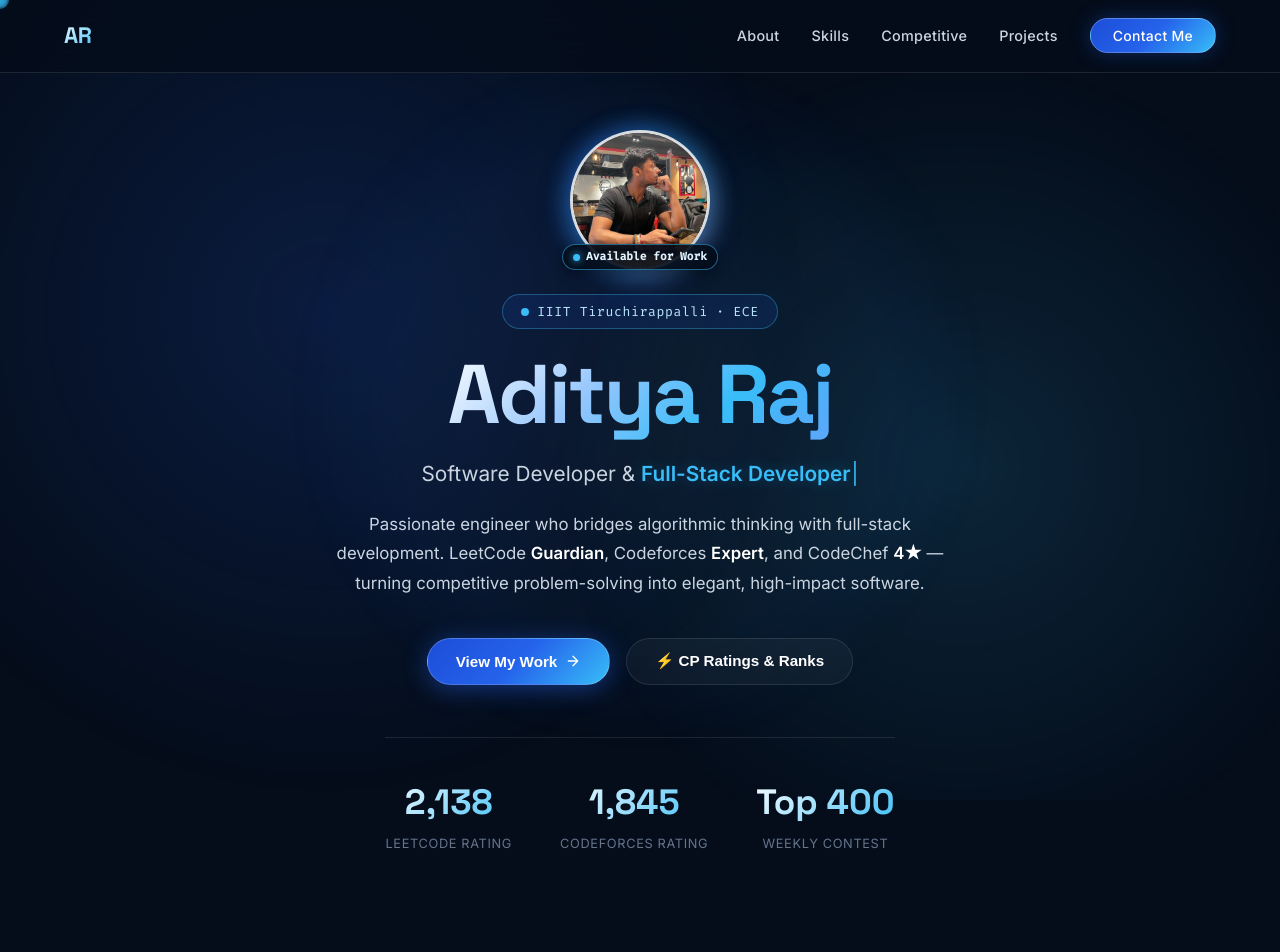
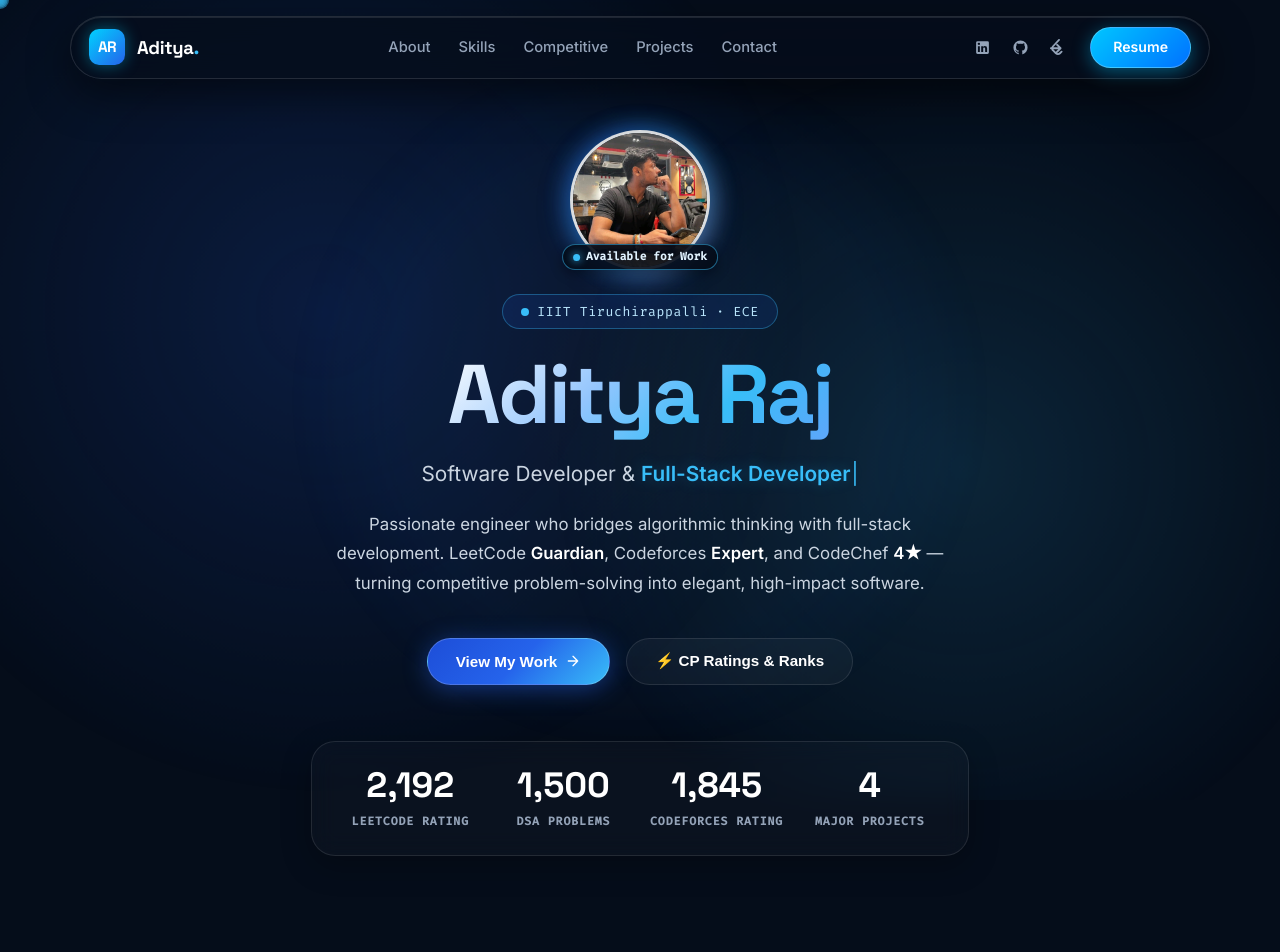
Before and after one commit to megatron144/portfolio_, a React (Vite) app: page / in a window 1280 px wide. Shown: the top 952 px of the page. Built offline with nearby package versions, Linux system fonts and the light colour scheme; no server answers.

Commit message:
fix: updated the navbar

```diff
--- a/src/components/Hero/Hero.jsx
+++ b/src/components/Hero/Hero.jsx
@@ -84,10 +84,11 @@ export default function Hero() {
             </button>
           </div>
 
-          <div className={styles.stats} role="list" aria-label="Key stats">
-            <StatItem target={2138} label="LeetCode Rating" />
-            <StatItem target={1845} label="Codeforces Rating" />
-            <StatItem target="Top 400" label="Weekly Contest" />
+          <div className={styles.statsCard} role="list" aria-label="Key stats">
+            <StatItem target="2192" label="LEETCODE RATING" />
+            <StatItem target="1500+" label="DSA PROBLEMS" />
+            <StatItem target="1845" label="CODEFORCES RATING" />
+            <StatItem target="4+" label="MAJOR PROJECTS" />
           </div>
         </div>
       </div>
--- a/src/components/Hero/Hero.module.css
+++ b/src/components/Hero/Hero.module.css
@@ -157,18 +157,27 @@
   margin-bottom: 0;
 }
 
-.stats {
-  display: flex;
-  gap: 48px;
-  justify-content: center;
-  margin-top: 52px;
-  padding-top: 36px;
-  border-top: 1px solid var(--border);
+.statsCard {
+  width: 100%;
+  max-width: 860px;
+  display: grid;
+  grid-template-columns: repeat(4, 1fr);
+  gap: 20px;
+  margin-top: 56px;
+  padding: 24px 32px;
+  background: rgba(255, 255, 255, 0.025);
+  border: 1px solid rgba(255, 255, 255, 0.1);
+  border-radius: var(--radius-lg);
+  backdrop-filter: blur(12px);
+  -webkit-backdrop-filter: blur(12px);
   animation: fadeInUp 0.8s 0.5s ease both;
-  flex-wrap: wrap;
+  box-shadow: 0 10px 30px rgba(0, 0, 0, 0.25);
 }
 
 .statItem {
+  display: flex;
+  flex-direction: column;
+  align-items: center;
   text-align: center;
 }
 
@@ -176,23 +185,30 @@
   font-family: var(--font-heading);
   font-size: 2.2rem;
   font-weight: 800;
-  background: linear-gradient(135deg, #ffffff 0%, #38bdf8 100%);
-  -webkit-background-clip: text;
-  -webkit-text-fill-color: transparent;
-  background-clip: text;
+  color: #ffffff;
+  line-height: 1.1;
   min-width: 80px;
 }
 
 .statLabel {
-  font-size: 0.8rem;
-  color: var(--text-muted);
-  margin-top: 4px;
-  letter-spacing: 0.05em;
+  font-size: 0.72rem;
+  font-weight: 600;
+  color: #94a3b8;
+  margin-top: 8px;
+  letter-spacing: 0.08em;
   text-transform: uppercase;
+  font-family: var(--font-mono);
+}
+
+@media (max-width: 768px) {
+  .statsCard {
+    grid-template-columns: repeat(2, 1fr);
+    gap: 24px;
+    padding: 20px;
+  }
 }
 
 @media (max-width: 640px) {
-  .hero { padding: 100px 0 60px; }
-  .stats { gap: 24px; }
+  .hero { padding: 120px 0 60px; }
   .avatarWrapper { width: 120px; height: 120px; }
 }
--- a/src/components/Navbar/Navbar.jsx
+++ b/src/components/Navbar/Navbar.jsx
@@ -1,11 +1,12 @@
 import { useState, useEffect } from 'react';
 import styles from './Navbar.module.css';
 
-const links = [
+const navLinks = [
   { href: '#about', label: 'About' },
   { href: '#skills', label: 'Skills' },
   { href: '#competitive', label: 'Competitive' },
   { href: '#projects', label: 'Projects' },
+  { href: '#contact', label: 'Contact' },
 ];
 
 export default function Navbar() {
@@ -13,7 +14,7 @@ export default function Navbar() {
   const [menuOpen, setMenuOpen] = useState(false);
 
   useEffect(() => {
-    const onScroll = () => setScrolled(window.scrollY > 60);
+    const onScroll = () => setScrolled(window.scrollY > 40);
     window.addEventListener('scroll', onScroll, { passive: true });
     return () => window.removeEventListener('scroll', onScroll);
   }, []);
@@ -25,32 +26,93 @@ export default function Navbar() {
   };
 
   return (
+    <header className={styles.header}>
       <nav className={`${styles.nav} ${scrolled ? styles.scrolled : ''}`} role="navigation" aria-label="Main navigation">
-      <a href="#hero" className={styles.logo} onClick={e => handleNavClick(e, '#hero')}>AR</a>
+        {/* Brand / Logo */}
+        <a href="#hero" className={styles.brand} onClick={e => handleNavClick(e, '#hero')}>
+          <div className={styles.logoBadge}>AR</div>
+          <span className={styles.brandName}>
+            Aditya<span className={styles.brandDot}>.</span>
+          </span>
+        </a>
 
+        {/* Center Nav Links */}
         <ul className={`${styles.links} ${menuOpen ? styles.open : ''}`}>
-        {links.map(l => (
+          {navLinks.map(l => (
             <li key={l.href}>
               <a href={l.href} onClick={e => handleNavClick(e, l.href)}>{l.label}</a>
             </li>
           ))}
-        <li>
-          <a href="#contact" className={styles.cta} onClick={e => handleNavClick(e, '#contact')}>
-            Contact Me
-          </a>
-        </li>
         </ul>
 
+        {/* Right Section: Social Icons + Resume CTA */}
+        <div className={styles.rightSection}>
+          <div className={styles.socials}>
+            {/* LinkedIn */}
+            <a
+              href="https://www.linkedin.com/in/aditya-raj26/"
+              target="_blank"
+              rel="noopener noreferrer"
+              className={styles.socialIcon}
+              aria-label="LinkedIn Profile"
+              title="LinkedIn"
+            >
+              <svg width="17" height="17" viewBox="0 0 24 24" fill="currentColor" aria-hidden="true">
+                <path d="M19 3a2 2 0 0 1 2 2v14a2 2 0 0 1-2 2H5a2 2 0 0 1-2-2V5a2 2 0 0 1 2-2h14m-.5 15.5v-5.3a3.26 3.26 0 0 0-3.26-3.26c-.85 0-1.84.52-2.28 1.3v-1.11h-2.79v8.37h2.79v-4.93c0-.77.62-1.4 1.39-1.4a1.4 1.4 0 0 1 1.4 1.4v4.93h2.75M6.88 8.56a1.68 1.68 0 0 0 1.68-1.68c0-.93-.75-1.69-1.68-1.69a1.69 1.69 0 0 0-1.69 1.69c0 .93.76 1.68 1.69 1.68m1.39 9.94v-8.37H5.5v8.37h2.77z"/>
+              </svg>
+            </a>
+
+            {/* GitHub */}
+            <a
+              href="https://github.com/Megatron144"
+              target="_blank"
+              rel="noopener noreferrer"
+              className={styles.socialIcon}
+              aria-label="GitHub Profile"
+              title="GitHub"
+            >
+              <svg width="17" height="17" viewBox="0 0 24 24" fill="currentColor" aria-hidden="true">
+                <path d="M12 2A10 10 0 0 0 2 12c0 4.42 2.87 8.17 6.84 9.5.5.08.66-.23.66-.5v-1.69c-2.77.6-3.36-1.34-3.36-1.34-.46-1.16-1.11-1.47-1.11-1.47-.91-.62.07-.6.07-.6 1 .07 1.53 1.03 1.53 1.03.87 1.52 2.34 1.07 2.91.83.1-.65.35-1.09.63-1.34-2.22-.25-4.55-1.11-4.55-4.92 0-1.11.38-2 1.03-2.71-.1-.25-.45-1.29.1-2.64 0 0 .84-.27 2.75 1.02.79-.22 1.65-.33 2.5-.33.85 0 1.71.11 2.5.33 1.91-1.29 2.75-1.02 2.75-1.02.55 1.35.2 2.39.1 2.64.65.71 1.03 1.6 1.03 2.71 0 3.82-2.34 4.66-4.57 4.91.36.31.69.92.69 1.85V21c0 .27.16.59.67.5C19.14 20.16 22 16.42 22 12A10 10 0 0 0 12 2z"/>
+              </svg>
+            </a>
+
+            {/* LeetCode */}
+            <a
+              href="https://leetcode.com/u/adityaaarajjj/"
+              target="_blank"
+              rel="noopener noreferrer"
+              className={styles.socialIcon}
+              aria-label="LeetCode Profile"
+              title="LeetCode"
+            >
+              <svg width="16" height="16" viewBox="0 0 24 24" fill="currentColor" aria-hidden="true">
+                <path d="M13.483 0a1.374 1.374 0 0 0-.961.438L7.116 6.226l-3.854 4.126a5.266 5.266 0 0 0-1.209 2.104 5.35 5.35 0 0 0-.125.513 5.527 5.527 0 0 0 .062 2.362 5.83 5.83 0 0 0 .349 1.017 5.938 5.938 0 0 0 1.271 1.818l4.277 4.193.039.038c2.248 2.165 5.852 2.133 8.063-.074l2.396-2.392c.54-.54.54-1.414.003-1.955a1.378 1.378 0 0 0-1.951-.003l-2.396 2.392a3.021 3.021 0 0 1-4.205.038l-.02-.019-4.276-4.193c-.652-.64-.972-1.469-.948-2.263a2.68 2.68 0 0 1 .666-1.785l3.855-4.126 5.406-5.788c.54-.54.54-1.414 0-1.954A1.374 1.374 0 0 0 13.483 0zm-2.88 7.283a1.39 1.39 0 0 0-.982 2.373L12.44 12.5H1.385a1.385 1.385 0 0 0 0 2.77h11.055l-2.819 2.844a1.39 1.39 0 1 0 1.966 1.964l5.197-5.244a1.387 1.387 0 0 0 0-1.964L11.585 7.67a1.378 1.378 0 0 0-.982-.387z"/>
+              </svg>
+            </a>
+          </div>
+
+          {/* Resume Pill Button */}
+          <a
+            href="#contact"
+            className={styles.resumeBtn}
+            onClick={e => handleNavClick(e, '#contact')}
+          >
+            Resume
+          </a>
+
+          {/* Mobile Hamburger */}
           <button
             className={styles.hamburger}
             onClick={() => setMenuOpen(o => !o)}
-        aria-label="Toggle menu"
+            aria-label="Toggle navigation menu"
             aria-expanded={menuOpen}
           >
             <span className={menuOpen ? styles.open1 : ''}></span>
             <span className={menuOpen ? styles.open2 : ''}></span>
             <span className={menuOpen ? styles.open3 : ''}></span>
           </button>
+        </div>
       </nav>
+    </header>
   );
 }
--- a/src/components/Navbar/Navbar.module.css
+++ b/src/components/Navbar/Navbar.module.css
@@ -1,89 +1,156 @@
+.header {
+  position: fixed;
+  top: 0;
+  left: 0;
+  right: 0;
+  z-index: 1000;
+  display: flex;
+  justify-content: center;
+  padding: 16px 20px;
+  pointer-events: none;
+}
+
 .nav {
-  position: fixed;
-  top: 0; left: 0; right: 0;
-  z-index: 100;
-  padding: 18px 5%;
+  pointer-events: auto;
+  width: min(1140px, 100%);
   display: flex;
+  align-items: center;
   justify-content: space-between;
-  align-items: center;
-  background: rgba(5, 13, 26, 0.75);
+  padding: 10px 18px;
+  background: rgba(6, 14, 28, 0.78);
   backdrop-filter: blur(24px);
   -webkit-backdrop-filter: blur(24px);
-  border-bottom: 1px solid var(--border);
-  transition: var(--transition);
-}
-.scrolled {
-  padding: 12px 5%;
-  background: rgba(5, 13, 26, 0.95);
-  box-shadow: 0 10px 30px rgba(0, 0, 0, 0.3);
+  border: 1px solid rgba(255, 255, 255, 0.12);
+  border-radius: 50px;
+  box-shadow: 0 16px 40px rgba(0, 0, 0, 0.5), inset 0 1px 0 rgba(255, 255, 255, 0.1);
+  transition: all 0.3s cubic-bezier(0.4, 0, 0.2, 1);
 }
 
-.logo {
-  font-family: var(--font-heading);
-  font-size: 1.4rem;
-  font-weight: 700;
-  background: linear-gradient(135deg, #ffffff 0%, #38bdf8 100%);
-  -webkit-background-clip: text;
-  -webkit-text-fill-color: transparent;
-  background-clip: text;
-  text-decoration: none;
-  letter-spacing: -0.5px;
+.scrolled {
+  background: rgba(5, 12, 24, 0.92);
+  border-color: rgba(56, 189, 248, 0.3);
+  box-shadow: 0 20px 50px rgba(0, 0, 0, 0.65), 0 0 20px rgba(37, 99, 235, 0.2);
+}
+
+/* ── Brand Logo ── */
+.brand {
   display: flex;
   align-items: center;
-  gap: 8px;
+  gap: 12px;
+  text-decoration: none;
+  cursor: pointer;
 }
 
+.logoBadge {
+  width: 36px;
+  height: 36px;
+  border-radius: 10px;
+  background: linear-gradient(135deg, #00d2ff 0%, #2563eb 100%);
+  display: flex;
+  align-items: center;
+  justify-content: center;
+  color: #ffffff;
+  font-family: var(--font-heading);
+  font-weight: 800;
+  font-size: 0.95rem;
+  box-shadow: 0 0 16px rgba(0, 210, 255, 0.4);
+  flex-shrink: 0;
+  letter-spacing: -0.5px;
+}
+
+.brandName {
+  font-family: var(--font-heading);
+  font-size: 1.15rem;
+  font-weight: 700;
+  color: #ffffff;
+  letter-spacing: -0.02em;
+}
+
+.brandDot {
+  color: #38bdf8;
+  font-size: 1.25rem;
+  font-weight: 800;
+}
+
+/* ── Navigation Links ── */
 .links {
   display: flex;
-  gap: 2rem;
+  align-items: center;
+  gap: 28px;
   list-style: none;
-  align-items: center;
 }
+
 .links a {
-  color: var(--text-secondary);
+  color: #94a3b8;
   text-decoration: none;
-  font-size: 0.9rem;
+  font-size: 0.92rem;
   font-weight: 500;
-  letter-spacing: 0.02em;
-  transition: color var(--transition);
+  transition: color 0.2s ease;
   position: relative;
+  padding: 4px 0;
 }
-.links a::after {
-  content: '';
-  position: absolute;
-  bottom: -4px; left: 0;
-  width: 0; height: 2px;
-  background: linear-gradient(90deg, var(--accent-light-blue), var(--accent-sky));
-  transition: width var(--transition);
-  border-radius: 2px;
-}
+
 .links a:hover {
   color: #ffffff;
 }
-.links a:hover::after {
-  width: 100%;
+
+/* ── Right Section ── */
+.rightSection {
+  display: flex;
+  align-items: center;
+  gap: 16px;
 }
 
-.cta {
-  background: linear-gradient(135deg, #1d4ed8, #2563eb, #38bdf8) !important;
-  color: #ffffff !important;
+.socials {
+  display: flex;
+  align-items: center;
+  gap: 6px;
+}
+
+.socialIcon {
+  color: #94a3b8;
+  width: 32px;
+  height: 32px;
+  border-radius: 50%;
+  display: flex;
+  align-items: center;
+  justify-content: center;
+  transition: all 0.2s ease;
+  text-decoration: none;
+}
+
+.socialIcon:hover {
+  color: #ffffff;
+  background: rgba(255, 255, 255, 0.08);
+  transform: translateY(-2px);
+}
+
+/* ── Resume CTA Button ── */
+.resumeBtn {
+  display: inline-flex;
+  align-items: center;
+  justify-content: center;
   padding: 8px 22px;
   border-radius: 50px;
-  font-size: 0.875rem !important;
+  background: linear-gradient(135deg, #00c6ff 0%, #0072ff 100%);
+  color: #ffffff;
+  font-size: 0.88rem;
   font-weight: 600;
-  box-shadow: 0 0 20px rgba(37, 99, 235, 0.35);
+  text-decoration: none;
+  box-shadow: 0 4px 18px rgba(0, 198, 255, 0.4);
   border: 1px solid rgba(255, 255, 255, 0.25);
-  transition: var(--transition);
-}
-.cta:hover {
-  transform: translateY(-1px);
-  box-shadow: 0 4px 25px rgba(56, 189, 248, 0.5) !important;
-  border-color: rgba(255, 255, 255, 0.5);
-}
-.cta::after {
-  display: none !important;
+  transition: all 0.25s ease;
+  white-space: nowrap;
 }
 
+.resumeBtn:hover {
+  transform: translateY(-2px);
+  box-shadow: 0 6px 26px rgba(0, 198, 255, 0.65);
+  border-color: rgba(255, 255, 255, 0.5);
+  color: #ffffff;
+}
+
+/* ── Mobile Hamburger & Responsive ── */
 .hamburger {
   display: none;
   flex-direction: column;
@@ -93,27 +160,60 @@
   border: none;
   padding: 4px;
 }
+
 .hamburger span {
   display: block;
-  width: 24px; height: 2px;
+  width: 22px;
+  height: 2px;
   background: var(--text-primary);
   border-radius: 2px;
   transition: var(--transition);
 }
 
-@media (max-width: 640px) {
-  .hamburger { display: flex; }
+@media (max-width: 900px) {
+  .links {
+    gap: 16px;
+  }
+}
+
+@media (max-width: 768px) {
+  .header {
+    padding: 12px 14px;
+  }
+
+  .nav {
+    border-radius: 20px;
+  }
+
+  .socials {
+    display: none;
+  }
+
+  .hamburger {
+    display: flex;
+  }
+
   .links {
     display: none;
     flex-direction: column;
     position: absolute;
-    top: 65px; left: 0; right: 0;
-    background: rgba(5, 13, 26, 0.98);
-    padding: 20px 5%;
-    gap: 20px;
-    border-bottom: 1px solid var(--border);
+    top: 66px;
+    left: 0;
+    right: 0;
+    background: rgba(6, 14, 28, 0.98);
+    backdrop-filter: blur(24px);
+    -webkit-backdrop-filter: blur(24px);
+    padding: 22px 24px;
+    gap: 18px;
+    border-radius: 20px;
+    border: 1px solid rgba(255, 255, 255, 0.12);
+    box-shadow: 0 20px 50px rgba(0, 0, 0, 0.8);
   }
-  .links.open { display: flex; }
+
+  .links.open {
+    display: flex;
+  }
+
   .open1 { transform: rotate(45deg) translate(5px, 5px); }
   .open2 { opacity: 0; }
   .open3 { transform: rotate(-45deg) translate(5px, -5px); }
```
Lines whose indentation alone changed are shown as unchanged.
